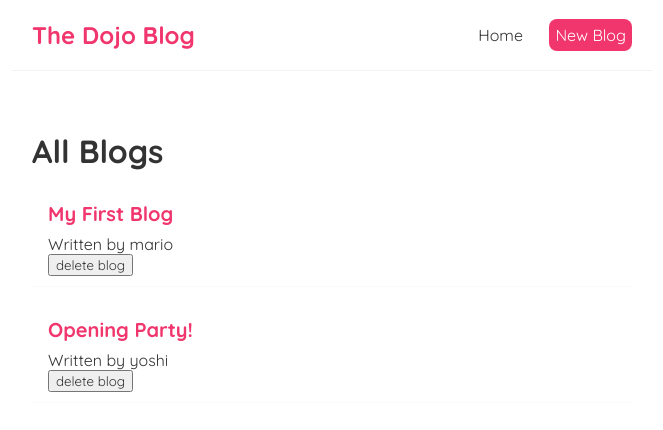
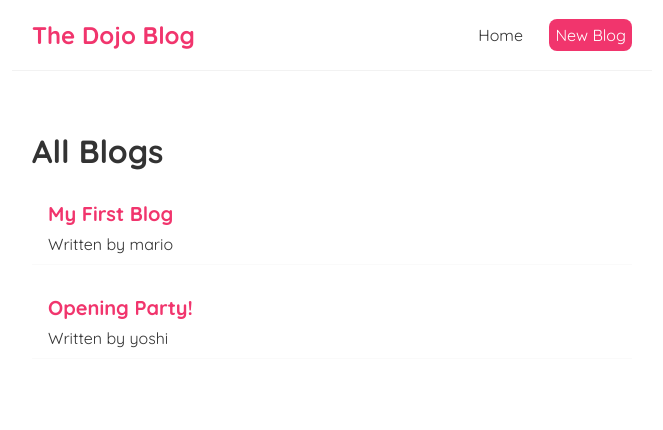
Before and after one commit to petrovicmarija/Simple-React-Application, a React (Create React App) app in the folder dojo-blog/: page / in a window 1280 px wide. Shown: the top 430 px of the page, without its empty margins (308-971 px from the left). Built offline with nearby package versions, Linux system fonts and the light colour scheme; data requests are answered from the project's data file.

Commit message:
added: router

```diff
--- a/dojo-blog/package.json
+++ b/dojo-blog/package.json
@@ -8,6 +8,7 @@
     "@testing-library/user-event": "^12.8.3",
     "react": "^17.0.2",
     "react-dom": "^17.0.2",
+    "react-router-dom": "^5.2.0",
     "react-scripts": "4.0.3",
     "web-vitals": "^1.1.2"
   },
--- a/dojo-blog/src/App.js
+++ b/dojo-blog/src/App.js
@@ -1,23 +1,30 @@
 import Navbar from './Navbar';
 import Home from './Home';
+import { BrowserRouter as Router, Route, Switch} from 'react-router-dom';
+import Create from './Create';
+import BlogDetails from './BlogDetails';
 
 function App() {
-  //const title = 'Welcome to the new blog!';
-  //const likes = 50;
-  //const link = "http://www.google.com";
 
   return (
-    <div className="App">
-      <Navbar />
-      <div className="content">
-        {/* <h1> { title } </h1> */}
-        {/* <p> Liked { likes } times </p> */}
-        {/* <a href={link}> Google Site</a> */}
-
-        <Home />
-
+    <Router>
+      <div className="App">
+        <Navbar />
+        <div className="content">
+          <Switch>
+            <Route exact path="/">
+              <Home />
+            </Route>
+            <Route path="/create">
+              <Create />
+            </Route>
+            <Route path="/blogs/:id">
+              <BlogDetails />
+            </Route>
+          </Switch>
+        </div>
       </div>
-    </div>
+    </Router>
   );
 }
 
--- /dev/null
+++ b/dojo-blog/src/BlogDetails.js
@@ -0,0 +1,13 @@
+import { useParams } from "react-router-dom";
+
+const BlogDetails = () => {
+    const { id } = useParams();
+
+    return (
+        <div className="blog-details">
+            <h2>Blog details - { id } </h2>
+        </div>
+     );
+}
+
+export default BlogDetails;
--- a/dojo-blog/src/BlogList.js
+++ b/dojo-blog/src/BlogList.js
@@ -1,4 +1,6 @@
-const BlogList = ({blogs, title, handleDelete}) => {
+import { Link } from "react-router-dom";
+
+const BlogList = ({blogs, title}) => {
     //const blogs = props.blogs;
     //const title = props.title;
 
@@ -8,9 +10,10 @@
             <h1> { title }</h1>
             { blogs.map((blog) => (
                 <div className="blog-preview" key={blog.id}>
-                    <h2>{ blog.title }</h2>
-                    <p> Written by { blog.author }</p>
-                    <button onClick={() => handleDelete(blog.id)}>delete blog</button>
+                    <Link to={`/blogs/${blog.id}`}>
+                        <h2>{ blog.title }</h2>
+                        <p> Written by { blog.author }</p>
+                    </Link>
                 </div>
             ))}
         </div>
--- /dev/null
+++ b/dojo-blog/src/Create.js
@@ -0,0 +1,9 @@
+const Create = () => {
+    return (
+        <div className="create">
+            <h2>Add a New Blog</h2>
+        </div>
+     );
+}
+
+export default Create;
--- a/dojo-blog/src/Home.js
+++ b/dojo-blog/src/Home.js
@@ -1,45 +1,13 @@
-import { useState, useEffect } from 'react';
 import BlogList from './BlogList';
+import useFetch from './useFetch';
 
 const Home = () => {
-    const [blogs, setBlogs] = useState(null);
-
-    const handleDelete = (id) => {
-        const newBlogs = blogs.filter(blog => blog.id !== id);
-        setBlogs(newBlogs);
-    }
-
-    const [isPending, setIsPending] = useState(true);
-    const [error, setError] = useState(null);
-
-    // it fires on every render
-    useEffect(() => {
-        setTimeout(() => {
-            fetch('http://localhost:8000/blogs')
-                .then(res => {
-                    if(!res.ok) {
-                        throw Error('could not fetch data for that resource!');
-                    }
-
-                    return res.json();
-                })
-                .then((data) => {
-                    setBlogs(data);
-                    setIsPending(false);
-                    setError(null);
-                })
-                .catch(err => {
-                    setIsPending(false);
-                    setError(err.message);
-                })
-        }, 1000);
-    }, []);
-
+    const { data: blogs, isPending, error } = useFetch('http://localhost:8000/blogs');
     return (
         <div className="home">
             { error && <div> { error } </div>}
             { isPending && <div>Loading...</div> }
-            {blogs && <BlogList blogs={ blogs } title="All Blogs" handleDelete={handleDelete} /> }
+            { blogs && <BlogList blogs={ blogs } title="All Blogs" /> }
             {/* <BlogList blogs={ blogs.filter((blog) => blog.author === 'mario') } title="Mario's blogs" /> */}
         </div>
       );
--- a/dojo-blog/src/Navbar.js
+++ b/dojo-blog/src/Navbar.js
@@ -1,14 +1,16 @@
+import { Link } from 'react-router-dom';
+
 const Navbar = () => {
     return (
         <nav className="navbar">
             <h1>The Dojo Blog</h1>
             <div className="links">
-                <a href="/"> Home </a>
-                <a href="/create" style={{
+                <Link to="/"> Home </Link>
+                <Link to="/create" style={{
                     color: "white",
                     backgroundColor: '#f1356d',
                     borderRadius: '8px'
-                }}> New Blog </a>
+                }}> New Blog </Link>
             </div>
         </nav>
      );
--- a/dojo-blog/src/index.css
+++ b/dojo-blog/src/index.css
@@ -55,3 +55,6 @@
   color: #f1356d;
   margin-bottom: 8px;
 }
+.blog-preview a {
+  text-decoration: none;
+}
--- /dev/null
+++ b/dojo-blog/src/useFetch.js
@@ -0,0 +1,42 @@
+import { useState, useEffect } from "react";
+
+const useFetch = (url) => {
+    const [data, setData] = useState(null);
+    const [isPending, setIsPending] = useState(true);
+    const [error, setError] = useState(null);
+
+    useEffect(() => {
+        const abortCont = new AbortController();
+
+        setTimeout(() => {
+            fetch(url, { signal: abortCont.signal })
+                .then(res => {
+                    if(!res.ok) {
+                        throw Error('could not fetch data for that resource!');
+                    }
+
+                    return res.json();
+                })
+                .then((data) => {
+                    setData(data);
+                    setIsPending(false);
+                    setError(null);
+                })
+                .catch(err => {
+                    if (err.name === 'AbortError') {
+                        console.log('fetch aborted');
+                    } else {
+                        setIsPending(false);
+                        setError(err.message);
+                    }
+                })
+        }, 1000);
+
+        return () => abortCont.abort(); // pause fetching
+
+    }, [url]);
+
+    return { data, isPending, error }
+}
+
+export default useFetch;
```
Also changed, not shown: 1 other file (tests, documents, lock files or other folders).
